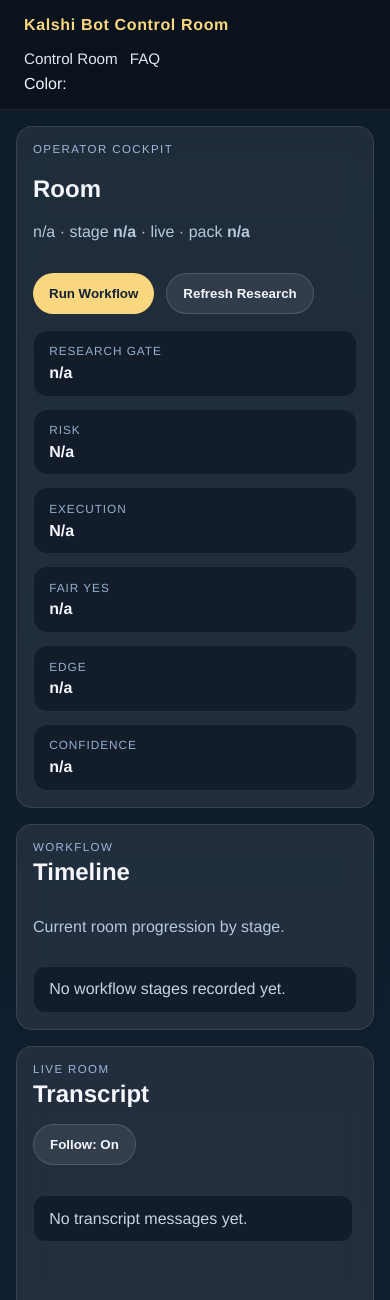
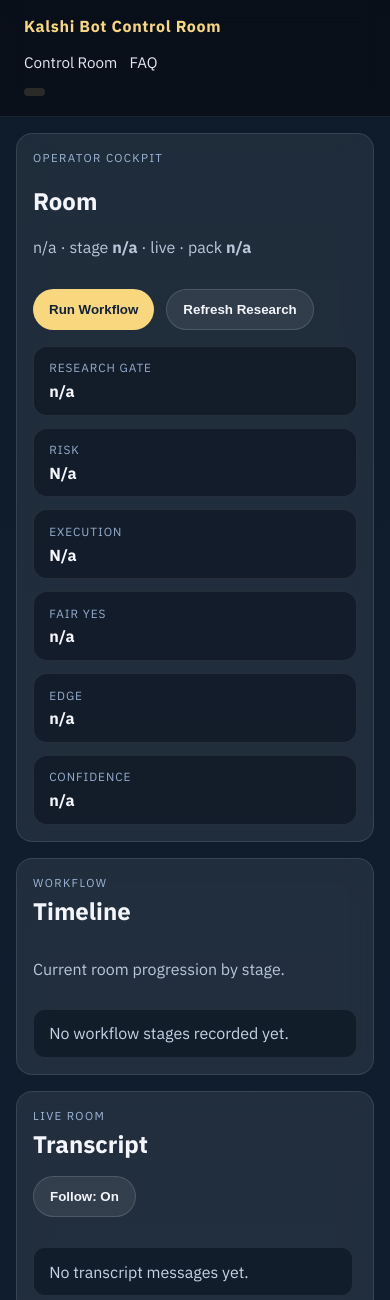
Before and after one commit to mnem0nic7/kalshi_bot, a Python web app: template src/kalshi_bot/web/templates/room.html in a window 390 px wide. Shown: the top 1300 px of the page. Run offline with Jinja, Linux system fonts and the light colour scheme; the template is opened without the code that fills it, so the values that code supplies are empty.

Commit message:
UI polish: IBM Plex Sans font, sticky header, hover transitions, timeline pulse
- Load IBM Plex Sans via Google Fonts (preconnect + stylesheet link)
- Make shell header sticky with backdrop blur and color badge pill
- Add font-smoothing to body and global focus-visible ring
- Hover lift transitions on summary-card, control-card, panel, tabs
- Intel board responsive grid layout
- Hover transitions on room message/tile/metric cards
- Timeline pulse animation on active workflow step dot

Co-Authored-By: Claude Sonnet 4.6 <noreply@anthropic.com>

```diff
--- a/src/kalshi_bot/web/static/room.css
+++ b/src/kalshi_bot/web/static/room.css
@@ -46,6 +46,14 @@
   border-radius: 14px;
   background: rgba(6, 13, 24, 0.5);
   border: 1px solid rgba(255, 255, 255, 0.08);
+  transition: border-color 160ms ease, box-shadow 160ms ease;
+}
+
+.summary-tile:hover,
+.metric-card:hover,
+.mini-card:hover {
+  border-color: rgba(255, 255, 255, 0.14);
+  box-shadow: 0 6px 18px rgba(5, 10, 20, 0.2);
 }
 
 .summary-label,
@@ -129,6 +137,12 @@
   background: #f9d77e;
   border-color: rgba(249, 215, 126, 0.4);
   box-shadow: 0 0 0 6px rgba(249, 215, 126, 0.12);
+  animation: timeline-pulse 1.8s ease-in-out infinite;
+}
+
+@keyframes timeline-pulse {
+  0%, 100% { box-shadow: 0 0 0 6px rgba(249, 215, 126, 0.12); }
+  50% { box-shadow: 0 0 0 10px rgba(249, 215, 126, 0.22); }
 }
 
 .timeline-content {
@@ -174,6 +188,12 @@
   background: rgba(6, 13, 24, 0.58);
   border: 1px solid rgba(255, 255, 255, 0.08);
   box-shadow: inset 0 1px 0 rgba(255, 255, 255, 0.03);
+  transition: border-color 160ms ease, box-shadow 160ms ease;
+}
+
+.message-card:hover {
+  border-color: rgba(255, 255, 255, 0.14);
+  box-shadow: inset 0 1px 0 rgba(255, 255, 255, 0.03), 0 8px 24px rgba(5, 10, 20, 0.2);
 }
 
 .message-head {
--- a/src/kalshi_bot/web/static/style.css
+++ b/src/kalshi_bot/web/static/style.css
@@ -3,15 +3,34 @@ body {
   font-family: "IBM Plex Sans", "Helvetica Neue", sans-serif;
   background: linear-gradient(180deg, #0d1b2a 0%, #1b263b 100%);
   color: #f4f6fb;
+  -webkit-font-smoothing: antialiased;
+  -moz-osx-font-smoothing: grayscale;
 }
 
 .shell-header {
+  position: sticky;
+  top: 0;
+  z-index: 30;
   display: flex;
   justify-content: space-between;
   align-items: center;
   padding: 1rem 1.5rem;
-  background: rgba(10, 15, 24, 0.75);
+  background: rgba(10, 15, 24, 0.85);
+  backdrop-filter: blur(12px);
   border-bottom: 1px solid rgba(255, 255, 255, 0.08);
+}
+
+.header-color-badge {
+  display: inline-flex;
+  align-items: center;
+  padding: 0.25rem 0.65rem;
+  border-radius: 999px;
+  background: rgba(249, 215, 126, 0.14);
+  color: #f9d77e;
+  font-size: 0.82rem;
+  font-weight: 600;
+  letter-spacing: 0.07em;
+  text-transform: uppercase;
 }
 
 .header-nav {
@@ -58,6 +77,18 @@ body {
   border-radius: 16px;
   padding: 1rem;
   backdrop-filter: blur(12px);
+  transition: box-shadow 160ms ease, border-color 160ms ease;
+}
+
+.panel:hover {
+  border-color: rgba(255, 255, 255, 0.16);
+  box-shadow: 0 16px 40px rgba(5, 10, 20, 0.28);
+}
+
+*:focus-visible {
+  outline: 2px solid rgba(249, 215, 126, 0.8);
+  outline-offset: 2px;
+  border-radius: 4px;
 }
 
 .panel a {
--- a/src/kalshi_bot/web/templates/base.html
+++ b/src/kalshi_bot/web/templates/base.html
@@ -4,6 +4,9 @@
     <meta charset="utf-8" />
     <meta name="viewport" content="width=device-width, initial-scale=1" />
     <title>Kalshi Bot Control Room</title>
+    <link rel="preconnect" href="https://fonts.googleapis.com" />
+    <link rel="preconnect" href="https://fonts.gstatic.com" crossorigin />
+    <link href="https://fonts.googleapis.com/css2?family=IBM+Plex+Sans:wght@400;600;700&display=swap" rel="stylesheet" />
     <link rel="stylesheet" href="/static/style.css" />
     {% block extra_head %}{% endblock %}
   </head>
@@ -17,7 +20,7 @@
         </nav>
       </div>
       <div class="header-meta">
-        <span>Color: {{ settings.app_color if settings else room.active_color }}</span>
+        <span class="header-color-badge">{{ settings.app_color if settings else room.active_color }}</span>
       </div>
     </header>
     <main class="shell-main {% block main_class %}{% endblock %}">
```
Also changed, not shown: src/kalshi_bot/web/static/control_room.css (+25 -0 lines).
